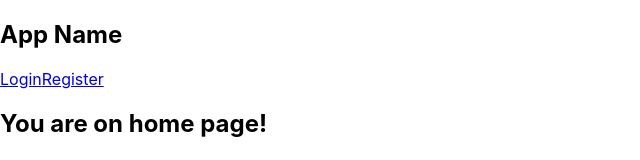
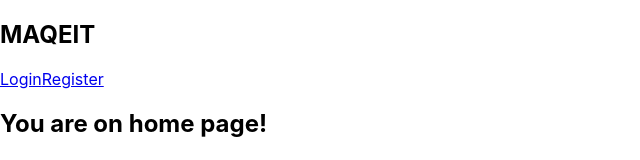
Before and after one commit to apotipak/maqeitweb, a React (Create React App) app in the folder frontend/: page / in a window 1280 px wide. Shown: the top 160 px of the page, without its empty margins (0-640 px from the left). Built offline with nearby package versions, Linux system fonts and the light colour scheme.

Commit message:
change app name

```diff
--- a/frontend/src/components/Navbar.js
+++ b/frontend/src/components/Navbar.js
@@ -7,7 +7,7 @@ const Navbar = () => {
   return (
     <nav>
       <div>
-        <h1>App Name</h1>
+        <h1>MAQEIT</h1>
         <div>
           {user ? (
             <>
```
